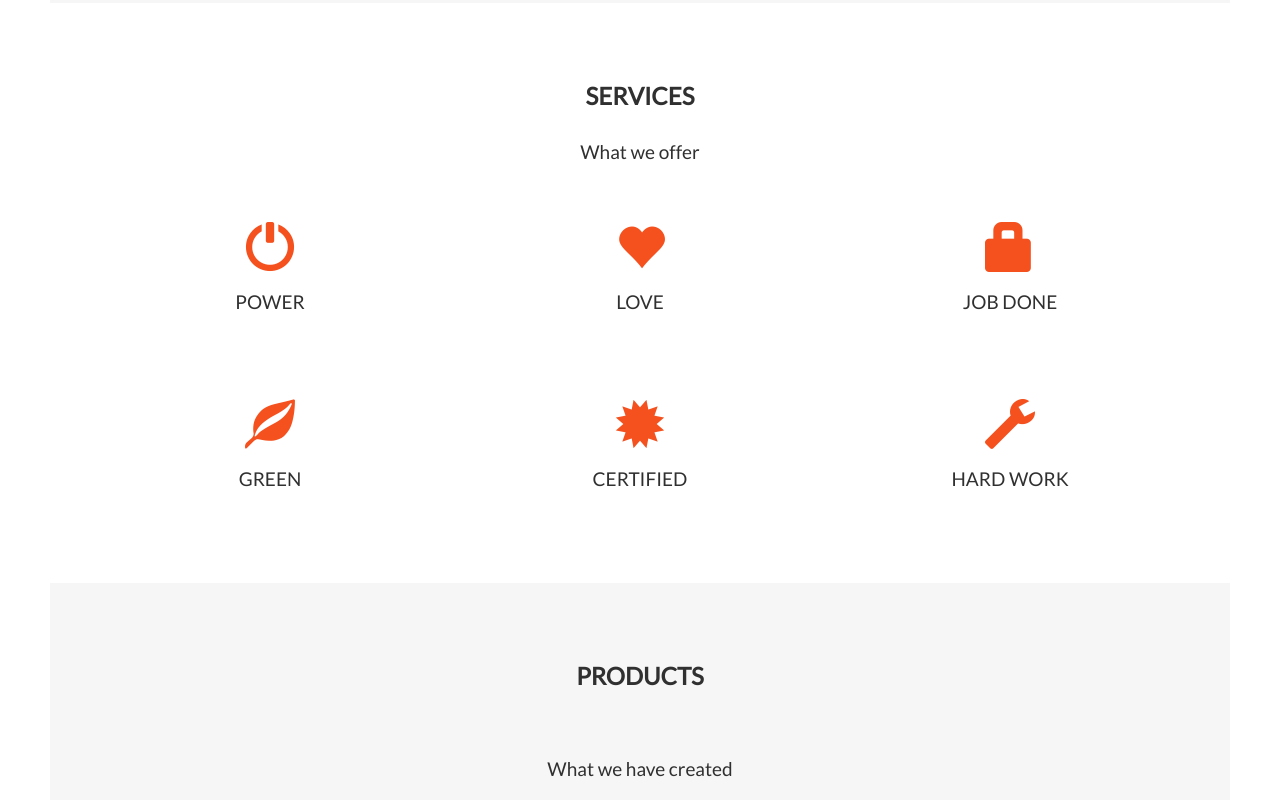
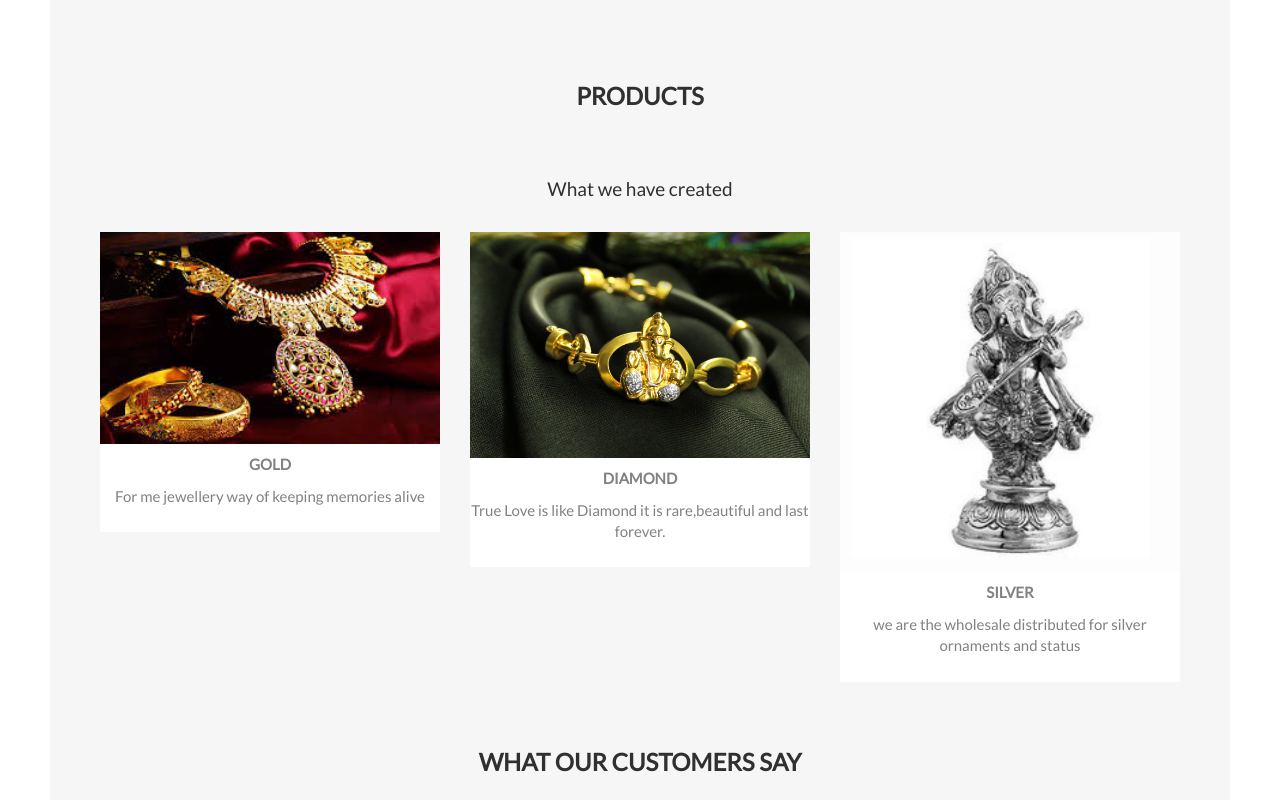
Before and after one commit to dhiyaneshkannan/dhiyaneshkannan.github.io, a plain HTML site: page index.html in a window 1280 px wide. Shown: the part 3547-4347 px from the top of the page. Drawn offline with nearby package versions, Linux system fonts and the light colour scheme; some packages are replaced by stand-ins of ours.

Commit message:
Update index.html

```diff
--- a/index.html
+++ b/index.html
@@ -335,49 +335,6 @@ has a wide rage of gift articles which you can select as per your choice.</h3></
     </div>
   </div>
 </div></div></div>
-
-<!-- Container (Services Section) -->
-<div id="services" class="container-fluid text-center">
-  <h2>SERVICES</h2>
-  <h4>What we offer</h4>
-  <br>
-  <div class="row slideanim">
-    <div class="col-sm-4">
-      <span class="glyphicon glyphicon-off logo-small"></span>
-      <h4>POWER</h4>
-
-    </div>
-    <div class="col-sm-4">
-      <span class="glyphicon glyphicon-heart logo-small"></span>
-      <h4>LOVE</h4>
-
-    </div>
-    <div class="col-sm-4">
-      <span class="glyphicon glyphicon-lock logo-small"></span>
-      <h4>JOB DONE</h4>
-
-    </div>
-  </div>
-  <br><br>
-  <div class="row slideanim">
-    <div class="col-sm-4">
-      <span class="glyphicon glyphicon-leaf logo-small"></span>
-      <h4>GREEN</h4>
-
-    </div>
-    <div class="col-sm-4">
-      <span class="glyphicon glyphicon-certificate logo-small"></span>
-      <h4>CERTIFIED</h4>
-
-    </div>
-    <div class="col-sm-4">
-      <span class="glyphicon glyphicon-wrench logo-small"></span>
-      <h4 style="color:#303030;">HARD WORK</h4>
-
-    </div>
-  </div>
-</div>
-
 <!-- Container (Portfolio Section) -->
 <div id="portfolio" class="container-fluid text-center bg-grey">
   <h2>PRODUCTS</h2><br>
```
